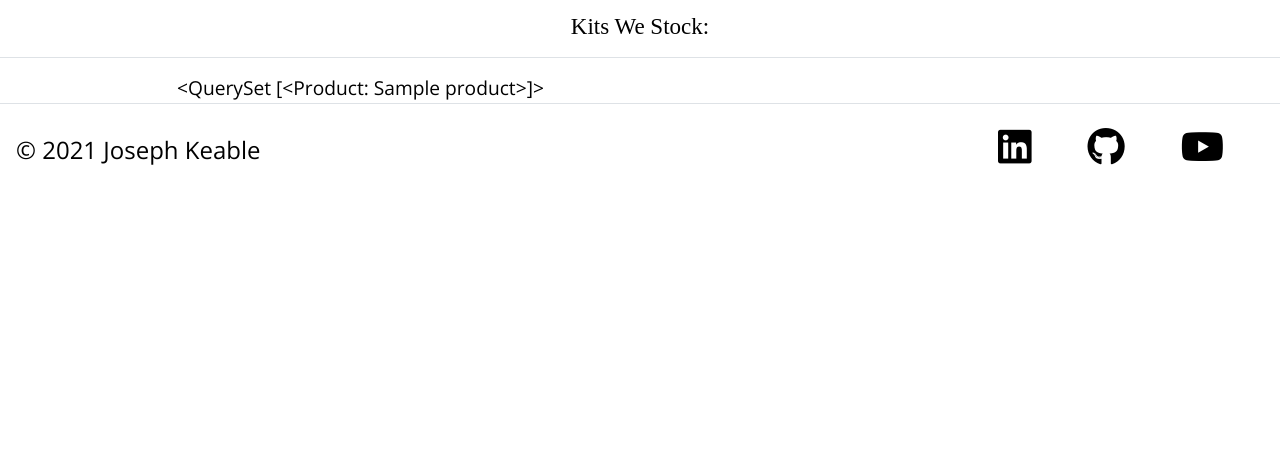
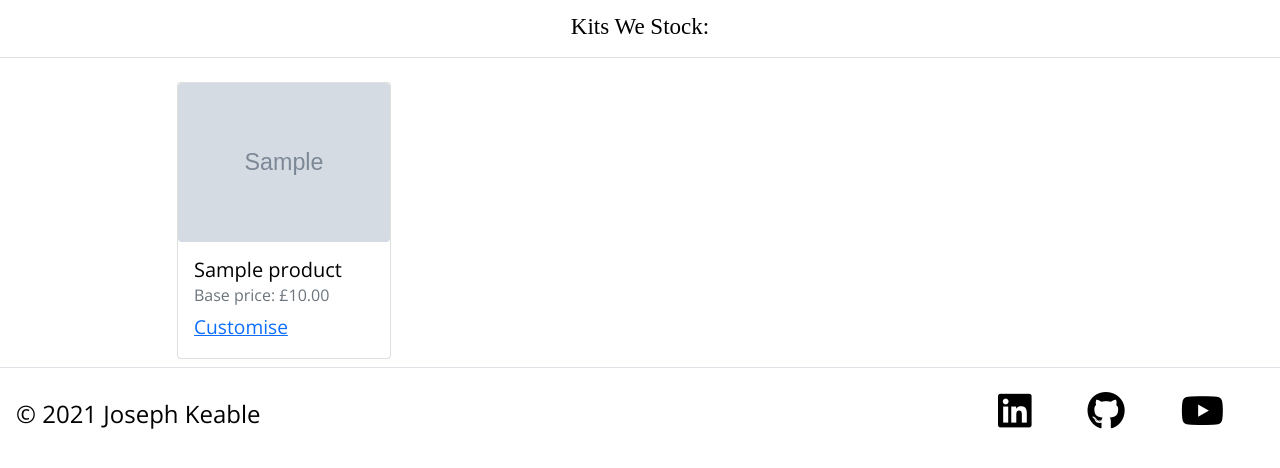
Before and after one commit to dudeguythethird/full-service-minis, a Django app: page /services/products/ in a window 1280 px wide. Shown: the part 137-605 px from the top of the page. Run offline with Django 3.2, Linux system fonts and the light colour scheme; tables that the repository leaves empty hold one stand-in row (values such as "Sample post"); grey boxes marked "Sample" are stand-in pictures; some libraries are stand-ins or nearby versions; some web fonts are replaced.

Commit message:
finished products page layout

```diff
--- a/services/templates/services/products.html
+++ b/services/templates/services/products.html
@@ -19,7 +19,28 @@
         <div class="container">
             <div class="row">
                 <div class="col-10 offset-1">
-                    {{ products }}
+                    <div class="row">
+                        {% for product in products %}
+                            <div class="col-sm-12 col-md-6 col-lg-4 col-xl-3">
+                                <div class="card my-2">
+                                    {% if product.image %}
+                                        <a href="#">
+                                            <img src="{{ product.image.url }}" class="card-img-top rounded" alt="image of warhammer kit">
+                                        </a>
+                                    {% else %}
+                                        <a href="#">
+                                            <img src="/media/no-image.jpg" class="card-img-top" alt="image not available">
+                                        </a>
+                                    {% endif %}
+                                    <div class="card-body">
+                                        <h5 class="card-title">{{ product.name }}</h5>
+                                        <h6 class="card-subtitle mb-2 text-muted">Base price: £{{ product.base_price }}</h6>
+                                        <a href="#" class="card-link">Customise</a>
+                                    </div>
+                                </div>
+                            </div>
+                        {% endfor %}
+                    </div>
                 </div>
             </div>
         </div>
```
Also changed, not shown: media/no-image.jpg (added).
